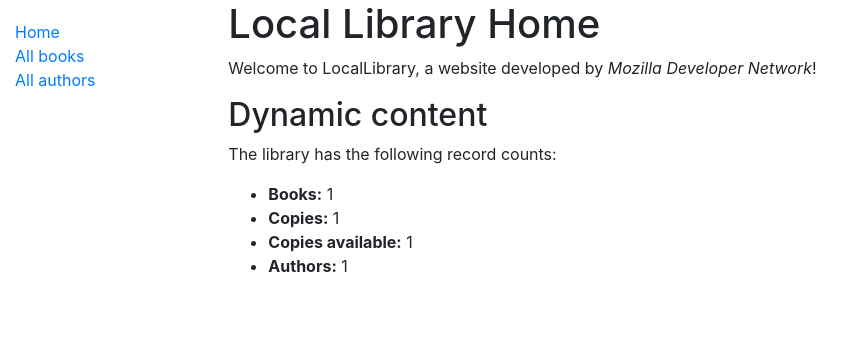
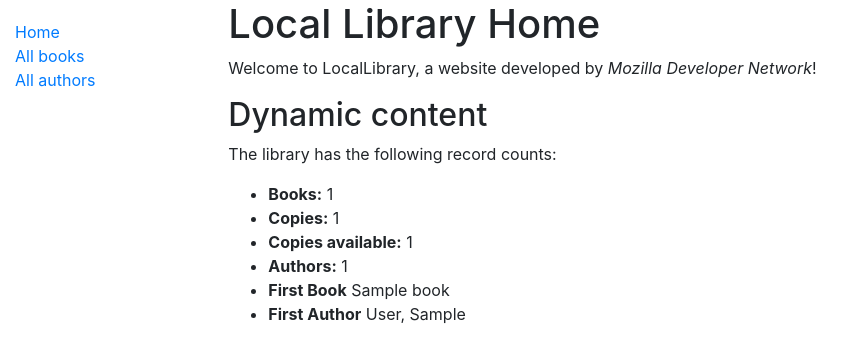
Before and after one commit to redxzeta/Alcander-Test, a Django app: page /catalog/ in a window 1280 px wide. Shown: the top 363 px of the page, without its empty margins (0-864 px from the left). Run offline with Django 3.2, Linux system fonts and the light colour scheme; tables that the repository leaves empty hold one stand-in row (Sample ...); some libraries are stand-ins or nearby versions.

Commit message:
requirments runtime
adding the version

```diff
--- a/django_projects/locallibrary/catalog/templates/index.html
+++ b/django_projects/locallibrary/catalog/templates/index.html
@@ -10,5 +10,7 @@
     <li><strong>Copies:</strong> {{ num_instances }}</li>
     <li><strong>Copies available:</strong> {{ num_instances_available }}</li>
     <li><strong>Authors:</strong> {{ num_authors }}</li>
+    <li><strong>First Book</strong> {{ p }}</li>
+    <li><strong>First Author</strong> {{ first }}</li>
   </ul>
 {% endblock %}
--- a/django_projects/locallibrary/catalog/views.py
+++ b/django_projects/locallibrary/catalog/views.py
@@ -7,18 +7,21 @@ def index(request):
     # Generate counts of some of the main objects
     num_books = Book.objects.all().count()
     num_instances = BookInstance.objects.all().count()
-
+    p = Book.objects.all()[:1].get()
     # Available books (status = 'a')
     num_instances_available = BookInstance.objects.filter(status__exact='a').count()
 
     # The 'all()' is implied by default.
     num_authors = Author.objects.count()
+    first = Author.objects.all()[:1].get()
 
     context = {
         'num_books': num_books,
         'num_instances': num_instances,
         'num_instances_available': num_instances_available,
         'num_authors': num_authors,
+        'p': p,
+        'first': first,
     }
 
     # Render the HTML template index.html with the data in the context variable
--- /dev/null
+++ b/django_projects/requirements.txt
@@ -0,0 +1 @@
+Django==2.2.4
```
Also changed, not shown: django_projects/runtime.txt (added).
